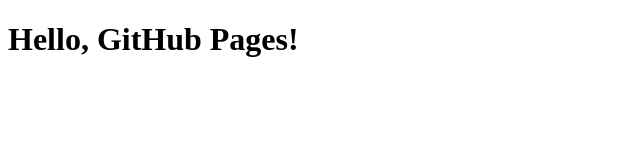
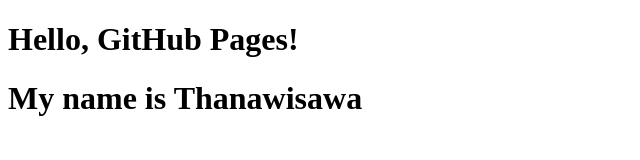
Before and after one commit to RyanG-real/RyanG-real.github.io, a plain HTML site: page index.html in a window 1280 px wide. Shown: the whole page, without its empty margins (0-640 px from the left). Drawn offline with Linux system fonts and the light colour scheme.

Commit message:
index.html

```diff
--- a/index.html
+++ b/index.html
@@ -6,6 +6,6 @@
 </head>
 <body>
   <h1>Hello, GitHub Pages!</h1>
-
+  <h1>My name is Thanawisawa</h1>
 </body>
 </html>
```
